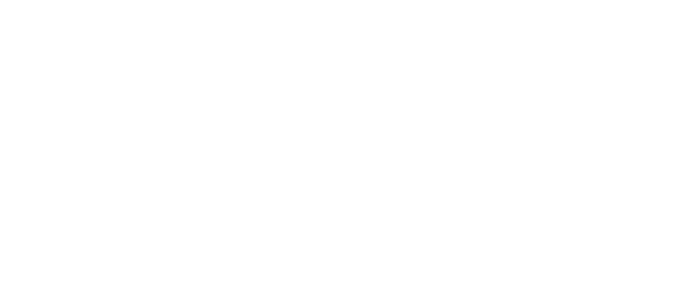
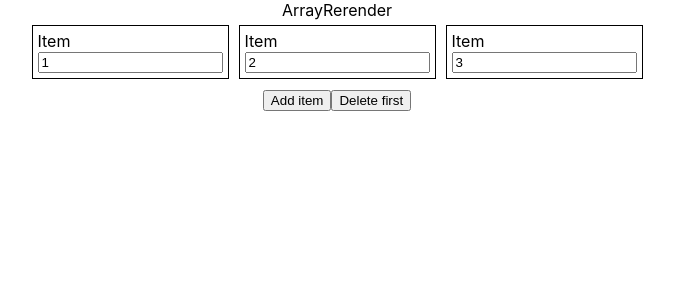
Before and after one commit to kane-nguyen-goldenowl/hook-example, a React (Create React App) app: page /array-rerender in a window 1280 px wide. Before the commit this address had no page. Shown: the top 300 px of the page, without its empty margins (303-977 px from the left). Built offline with nearby package versions, Linux system fonts and the light colour scheme.

Commit message:
array rerender example

```diff
--- a/src/App.css
+++ b/src/App.css
@@ -41,6 +41,13 @@
 .container {
   display: flex;
   flex-direction: column;
+  padding: 0px 10px;
+}
+
+.header {
+  display: flex;
+  flex-direction: row;
+  justify-content: space-around;
 }
 
 .title {
--- a/src/App.js
+++ b/src/App.js
@@ -25,6 +25,7 @@
 import PropTypesExample from './screens/PropTypesExample';
 import I18nExample from './screens/I18nExample';
 import ToastApp from './screens/ToastApp';
+import ArrayRerender from './screens/ArrayRerender';
 
 import {
   LocaleProvider
@@ -82,6 +83,8 @@
               </Route>
               <Route path="toast-app" element={<ToastApp />}>
               </Route>
+              <Route path="array-rerender" element={<ArrayRerender />}>
+              </Route>
             </Routes>
           </AuthProvider>
         </LocaleProvider>
--- a/src/components/Nav/index.js
+++ b/src/components/Nav/index.js
@@ -84,6 +84,9 @@
                         <li>
                             <Link to="/toast-app">Toast App</Link>
                         </li>
+                        <li>
+                            <Link to="/array-rerender">Array Rerender</Link>
+                        </li>
                     </ul>
                 </li>
             </ul>
--- /dev/null
+++ b/src/screens/ArrayRerender/index.js
@@ -0,0 +1,106 @@
+import React, {
+    memo,
+    useCallback,
+    useState
+} from 'react';
+
+import './index.scss';
+import genId from '../../utils/genId';
+
+const Item = memo(({ id, value, onChange }) => {
+    console.log("render item", {
+        id, value
+    })
+    return (
+        <div className='item'>
+            <div>
+                Item
+            </div>
+            <input
+                onChange={e => onChange(id, e.target.value)}
+                value={value} />
+        </div>
+    )
+});
+
+function ArrayRerender() {
+    console.log("render ArrayRerender");
+    const [items, setItems] = useState([
+        {
+            id: genId(),
+            value: '1'
+        },
+        {
+            id: genId(),
+            value: '2'
+        },
+        {
+            id: genId(),
+            value: '3'
+        }
+    ]);
+
+    const onChange = useCallback((id, value) => {
+        setItems(prevItems => prevItems.map((item, index) => {
+            return item.id !== id ? item : {
+                id: id,
+                value: value
+            }
+        }))
+    }, [])
+
+    const handleAddItem = () => {
+        setItems(prevItems => {
+            return [
+                ...prevItems,
+                {
+                    id: genId(),
+                    value: ''
+                }
+            ]
+        })
+    }
+
+    const handleDeleteFirst = () => {
+        setItems(prevItems => {
+            prevItems.shift();
+            return [
+                ...prevItems
+            ];
+        })
+    }
+
+    const renderItemList = () => {
+        return items.map((item, index) => (
+            <Item
+                key={item.id}
+                id={item.id}
+                value={item.value}
+                onChange={onChange}
+            />
+        ));
+    }
+
+    return (
+        <React.Fragment>
+            <div className='container'>
+                <div className='header'>
+                    <div className='header-title'>
+                        ArrayRerender
+                    </div>
+                </div>
+                <div className='body'>
+                    <div className='item-list'>
+                        {renderItemList()}
+                    </div>
+                    <div className='item-list-action'>
+                        <button onClick={handleAddItem}>Add item</button>
+                        <button onClick={handleDeleteFirst}>Delete first</button>
+                    </div>
+                </div>
+            </div>
+        </React.Fragment>
+    );
+}
+
+export default ArrayRerender;
--- /dev/null
+++ b/src/screens/ArrayRerender/index.scss
@@ -0,0 +1,17 @@
+.item-list {
+    margin: 5px 0px;
+    display: flex;
+    flex-direction: row;
+    flex-wrap: wrap;
+    justify-content: center;
+
+    .item {
+        padding: 5px 5px;
+        margin: 0px 5px;
+        border: 1px solid black;
+    }
+}
+
+.item-list-action {
+    margin: 5px 0px;
+}
```
